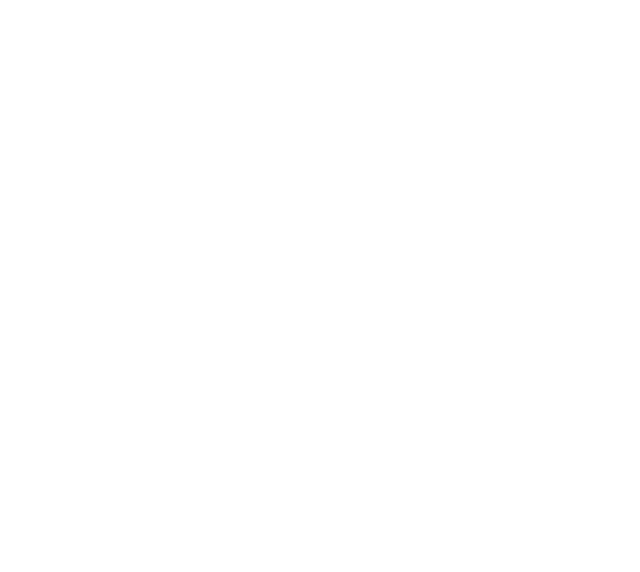
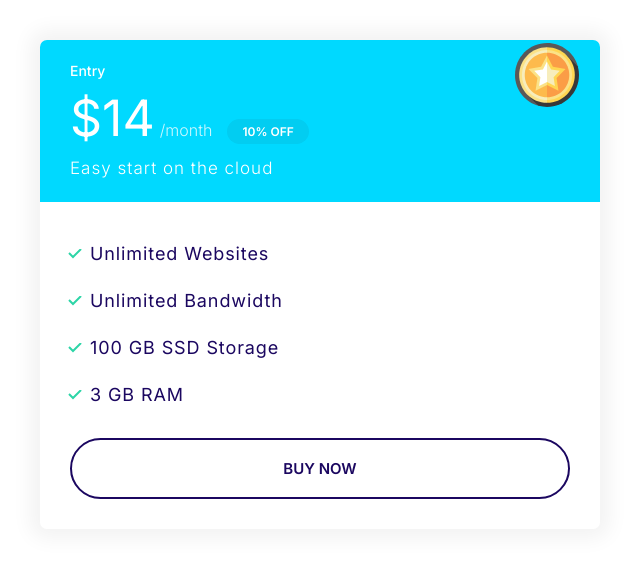
Before and after one commit to PawanGunawardhana/PIGhost, a plain HTML site: page index.html in a window 1280 px wide. Shown: the whole page, without its empty margins (0-640 px from the left). Drawn offline with Linux system fonts and the light colour scheme.

Commit message:
Define the popular badge

```diff
--- a/css/styles.css
+++ b/css/styles.css
@@ -340,6 +340,20 @@ a {
     margin-bottom: 2rem;
 }
 
+.plan--popular .card__header {
+    position: relative;
+}
+
+
+.plan--popular .card__header::before {
+    content: url(../images/poplowpix.svg);
+    width: 40px;
+    display: inline-block;
+    position: absolute;
+    top: 2%;
+    right: 8%;
+}
+
 @media  screen and (min-width: 1024px) {
     .plan__name {
         font-size: 1.4rem;
--- a/index.html
+++ b/index.html
@@ -15,6 +15,27 @@
   </head>
 
   <body>
-
+    <div style="width: 50%; padding: 4rem">
+        <div class="plan plan--popular">
+          <div class="card card--secondary">
+            <header class="card__header">
+              <h3 class="plan__name">Entry</h3>
+              <span class="plan__price">$14</span>
+              <span class="plan__billing-cycle">/month</span>
+              <span class="badge badge--secondary badge--small">10% OFF</span>
+              <span class="plan__description">Easy start on the cloud</span>
+            </header>
+            <div class="card__body">
+              <ul class="list list--tick">
+                <li class="list__item">Unlimited Websites</li>
+                <li class="list__item">Unlimited Bandwidth</li>
+                <li class="list__item">100 GB SSD Storage</li>
+                <li class="list__item">3 GB RAM</li>
+              </ul>
+              <button class="btn btn--outline btn--block">Buy Now</button>
+            </div>
+          </div>
+        </div>
+      </div>
   </body>
 </html>
```
Also changed, not shown: images/pop.svg (added), images/poplowpix.svg (added), images/popular.svg (added).
